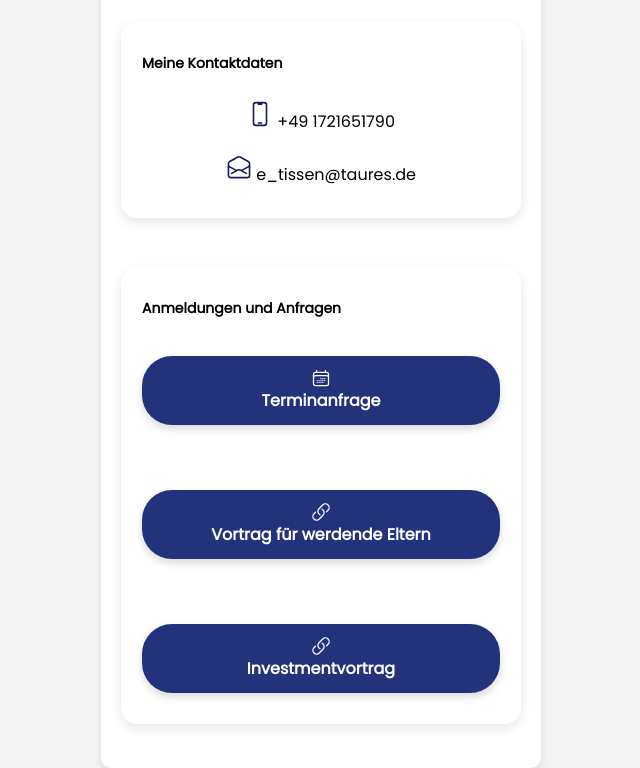
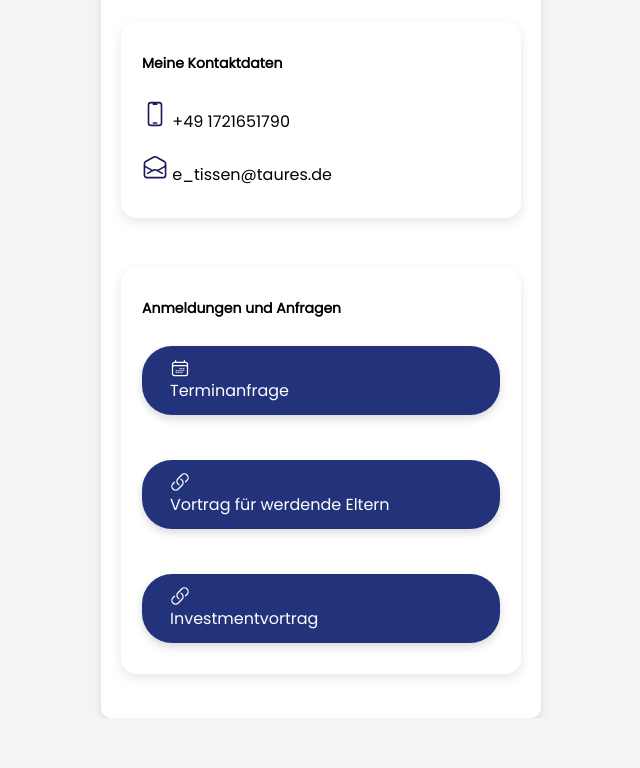
Before and after one commit to EveelynTi/visitenkarte-evelynti, a plain HTML site: page index.html in a window 1280 px wide. Shown: the part 511-1279 px from the top of the page, without its empty margins (319-959 px from the left). After the commit the page ends 1229 px from the top, so only its background shows below. Drawn offline with Linux system fonts and the light colour scheme; a script that the page names is missing.

Commit message:
Layout 3

```diff
--- a/index.html
+++ b/index.html
@@ -53,7 +53,7 @@
     <br>
     <div class="info-box">
       <h2>Anmeldungen und Anfragen</h2>
-        <div class="button-container" style="color:#ffffff">
+        <div class="button-container2" style="color:#ffffff">
         <a href="https://www.deine-website.com" class="button2">
           <span class="icon-bright">
           <svg xmlns="http://www.w3.org/2000/svg" fill="none" viewBox="0 0 24 24" stroke-width="1.5" stroke="currentColor">
@@ -64,7 +64,7 @@
         </a>
         </div>
         <br>
-        <div class="button-container" style="color:#ffffff">
+        <div class="button-container2" style="color:#ffffff">
         <a href="https://www.deine-website.com" class="button2" >
           <span class="icon-bright">
           <svg xmlns="http://www.w3.org/2000/svg" fill="none" viewBox="0 0 24 24" stroke-width="1.5" stroke="currentColor">
@@ -75,7 +75,7 @@
         </a>
         </div>
         <br>
-        <div class="button-container" style="color:#ffffff">
+        <div class="button-container2" style="color:#ffffff">
         <a href="https://www.deine-website.com" class="button2">
           <span class="icon-bright">
           <svg xmlns="http://www.w3.org/2000/svg" fill="none" viewBox="0 0 24 24" stroke-width="1.5" stroke="currentColor">
--- a/style.css
+++ b/style.css
@@ -14,7 +14,7 @@ body {
     padding: 20px;
     border-radius: 10px;
     box-shadow: 0 4px 8px rgba(0, 0, 0, 0.1);
-    text-align: center;
+    /*text-align: center;*/
     max-width: 400px;
     width: 100%;
   }
@@ -62,8 +62,8 @@ body {
 
   .contact-link {
     display: flex;
-    align-items: center;
-    gap: 8px;
+    align-items: left;
+    gap: 12px;
     text-decoration: none;
   }
 
@@ -74,12 +74,24 @@ body {
     flex-wrap: wrap;
   }
 
+  .button-container2 {
+    /*margin-top: 20px;
+    display: flex;
+    gap: 16px;
+    flex-wrap: wrap;*/
+
+    display: flex;
+    align-items: center; /* sorgt dafür, dass das Icon und der Text vertikal ausgerichtet sind */
+    width: 100%;
+  }
+
   /* KONTAKT SPEICHERN BUTTON*/
 
   .button1 {
     display: inline-flex;
-    -webkit-box-align: center;
+    /* -webkit-box-align: center; */
     align-items: center;
+    text-align: center;
     -webkit-box-pack: center;
     justify-content: center;
     position: relative;
@@ -139,13 +151,14 @@ body {
   .button2 {
     display: flex;
     align-items: center;
+    justify-content: flex-start;
     gap: 12px;
     background-color: #22337b;
     color: #ffffff;
     padding: 12px 28px;
     border-radius: 30px; /* hier liegt die Magie für runde Seiten */
     font-size: 16px;
-    font-weight: 600;
+    font-weight: 500;
     text-decoration: none;
     box-shadow: 0 4px 8px rgba(0, 0, 0, 0.15);
     width: 100%;
@@ -161,7 +174,6 @@ body {
   .button2 .icon-bright {
       display: flex;
       align-items: center;
-      justify-content: center;
       color: #ffffff;
     }
 
@@ -178,6 +190,9 @@ body {
     width: 26px;
     height: 26px;
     color: rgb(24, 26, 90);
+    /*display: flex;*/
+    /*justify-content: flex-start;  richtet das Icon links aus */
+    /*align-items: centlefter;  zentriert das Icon vertikal */
   }
 
 
```
